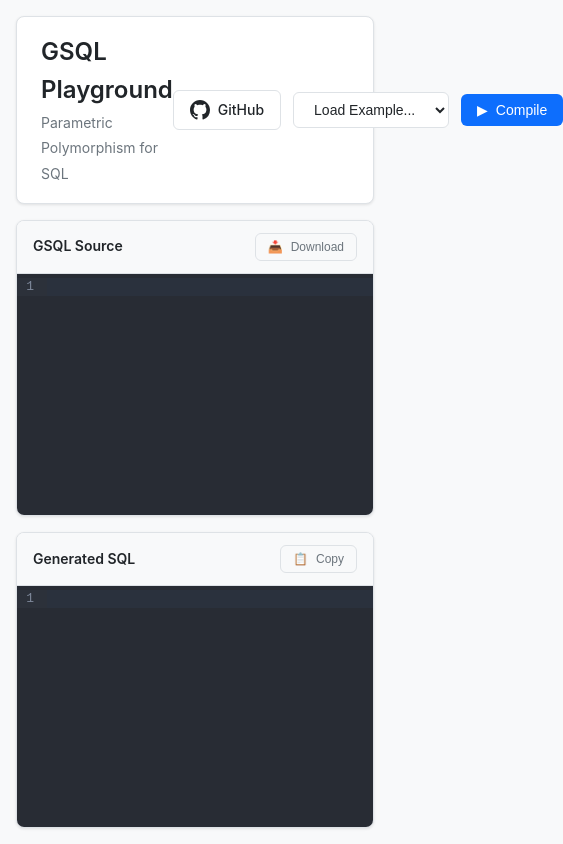
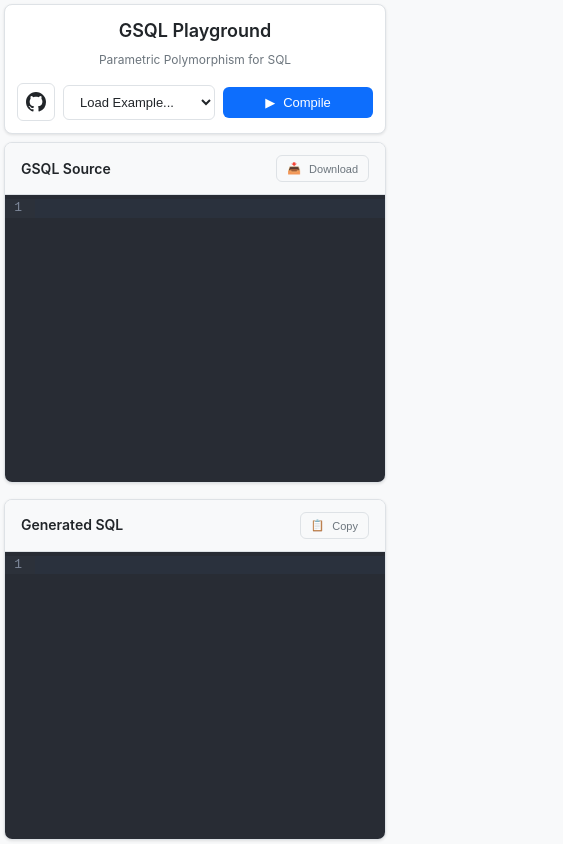
Before and after one commit to BarishNamazov/gsql, a website built with Vite: page packages/playground/index.html in a window 390 px wide. Shown: the whole page, 563 px wide, since content can reach past the window. Built offline with nearby package versions, Linux system fonts and the light colour scheme.

Commit message:
Make playground mobile-responsive

```diff
--- a/packages/playground/style.css
+++ b/packages/playground/style.css
@@ -106,6 +106,7 @@ body {
 .btn {
   display: inline-flex;
   align-items: center;
+  justify-content: center;
   gap: 0.5rem;
   padding: 0.5rem 1rem;
   border: none;
@@ -146,9 +147,123 @@ body {
   min-height: 0;
 }
 
+/* Tablet and below */
 @media (max-width: 900px) {
   .editor-container {
     grid-template-columns: 1fr;
+  }
+}
+
+/* Mobile devices */
+@media (max-width: 768px) {
+  .container {
+    padding: 0.5rem;
+    gap: 0.5rem;
+  }
+
+  .header {
+    flex-direction: column;
+    gap: 1rem;
+    padding: 1rem;
+    align-items: stretch;
+  }
+
+  .logo {
+    text-align: center;
+  }
+
+  .logo h1 {
+    font-size: 1.25rem;
+  }
+
+  .tagline {
+    font-size: 0.75rem;
+  }
+
+  .actions {
+    flex-wrap: wrap;
+    justify-content: center;
+    gap: 0.5rem;
+  }
+
+  .github-link,
+  .example-select,
+  .btn {
+    font-size: 0.8125rem;
+    padding: 0.5rem 0.75rem;
+  }
+
+  .example-select {
+    flex: 1;
+    min-width: 120px;
+  }
+
+  #source-editor,
+  #output-editor {
+    min-height: 300px;
+  }
+
+  .panel-header {
+    padding: 0.625rem 0.75rem;
+  }
+
+  .panel-title {
+    font-size: 0.8125rem;
+  }
+
+  .btn-small {
+    padding: 0.375rem 0.625rem;
+    font-size: 0.6875rem;
+  }
+}
+
+/* Small mobile devices */
+@media (max-width: 480px) {
+  .container {
+    padding: 0.25rem;
+  }
+
+  .header {
+    padding: 0.75rem;
+    gap: 0.75rem;
+  }
+
+  .logo h1 {
+    font-size: 1.125rem;
+  }
+
+  .actions {
+    width: 100%;
+  }
+
+  .github-link span {
+    display: none;
+  }
+
+  .github-link {
+    padding: 0.5rem;
+    min-width: auto;
+  }
+
+  .example-select {
+    flex: 1;
+    min-width: 0;
+  }
+
+  .btn-primary {
+    flex: 1;
+  }
+
+  #source-editor,
+  #output-editor {
+    min-height: 250px;
+  }
+
+  .loading-content,
+  .warning-banner,
+  .error-banner {
+    font-size: 0.75rem;
+    padding: 0.625rem;
   }
 }
 
```
